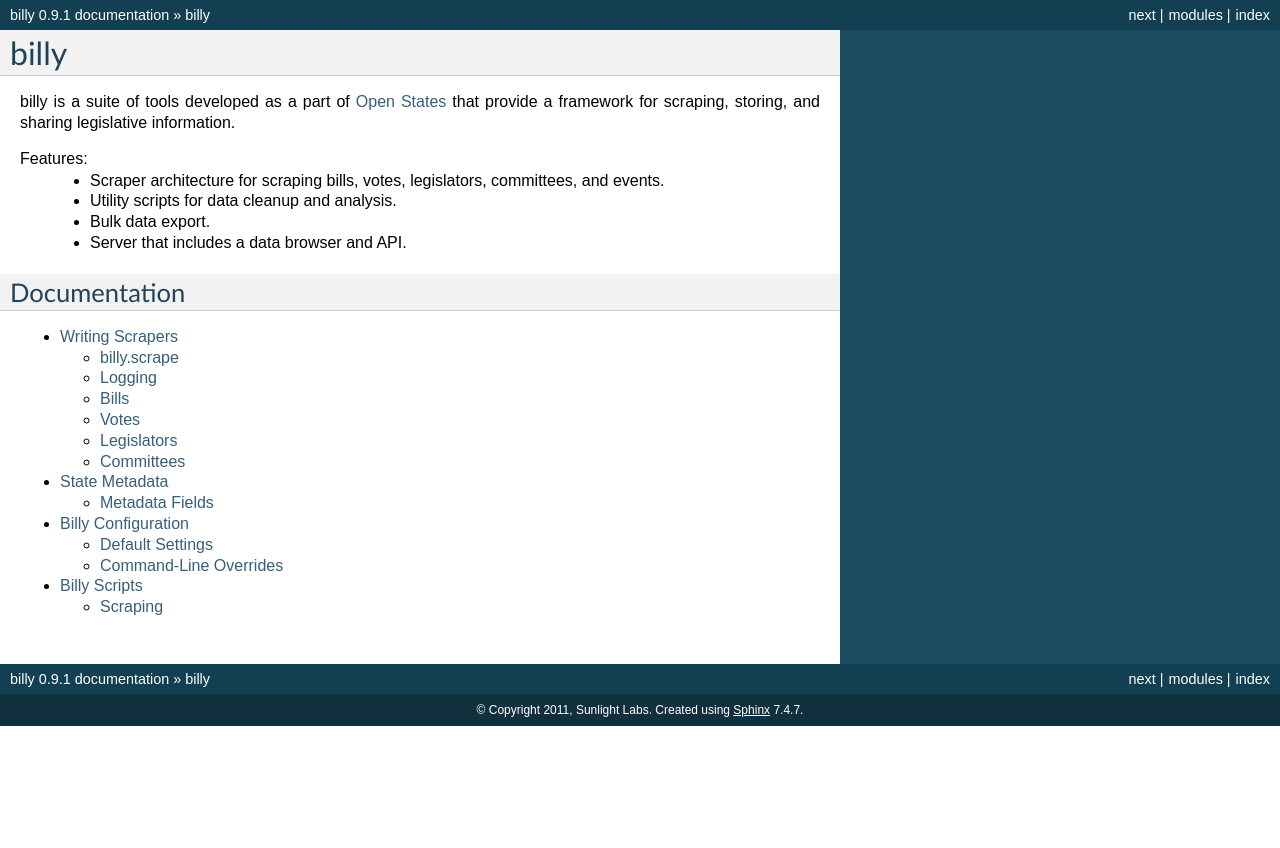
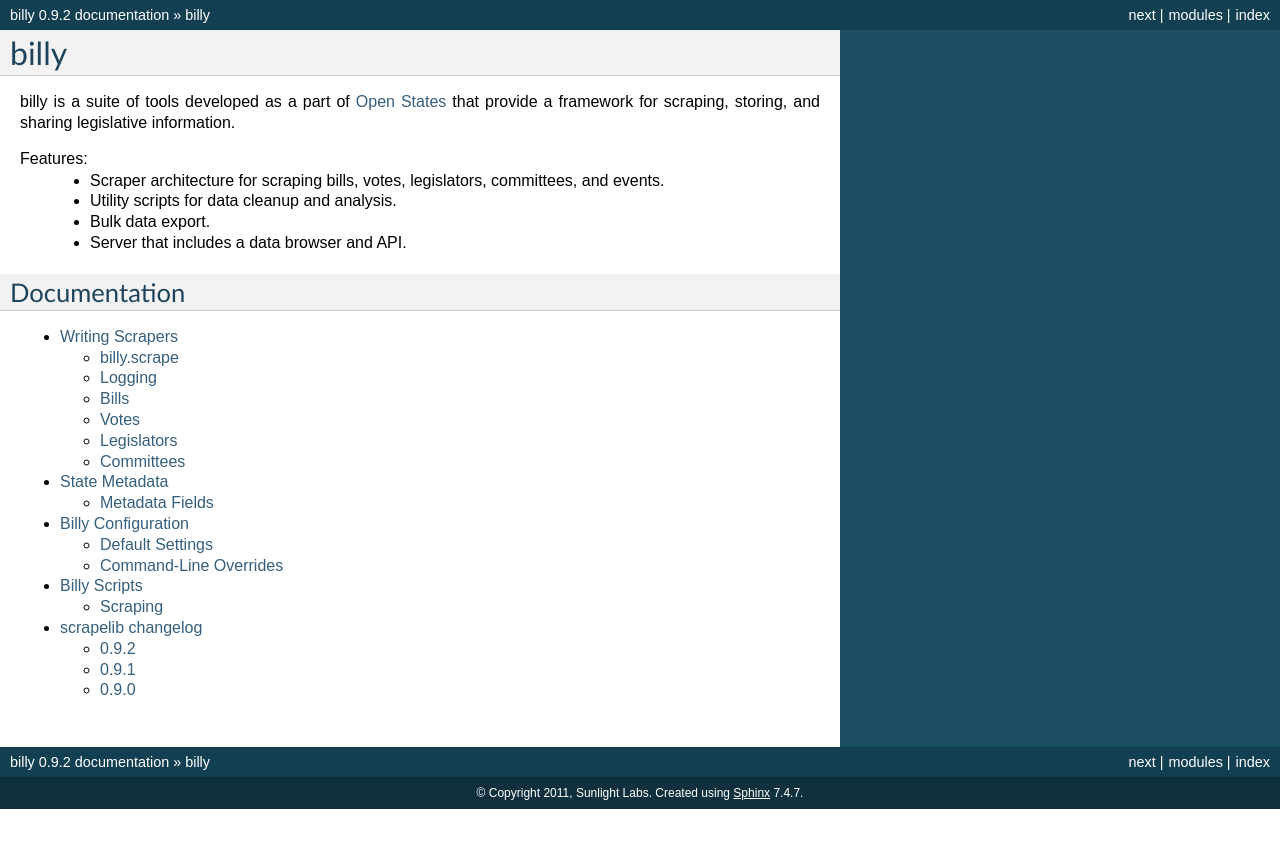
Before and after one commit to openstates/billy, a Sphinx documentation site: the page built from docs/index.rst, in a window 1280 px wide. Shown: the top 848 px of the page. Built offline with Sphinx 7.4.7, drawn with Linux system fonts in a browser that asks for light colours; formulas are drawn with MathJax 3.

Commit message:
docs and 0.9.2

```diff
--- a/billy/__init__.py
+++ b/billy/__init__.py
@@ -1,4 +1,4 @@
-__version__ = '0.9.1'
+__version__ = '0.9.2'
 
 from billy.conf import settings
 
--- /dev/null
+++ b/docs/changelog.rst
@@ -0,0 +1,19 @@
+scrapelib changelog
+===================
+
+0.9.2
+-----
+**26 September 2011**
+    * documentation improvements/moved to readthedocs.org
+    * load settings from a ``billy_settings.py`` file
+    * addition of ``SCRAPER_PATHS`` argument
+
+0.9.1
+-----
+**23 September 2011**
+    * packaging bugfix
+
+0.9.0
+-----
+**23 September 2011**
+    * initial release as used by Open States
--- a/docs/index.rst
+++ b/docs/index.rst
@@ -20,3 +20,4 @@
    metadata
    configuration
    scripts
+   changelog
```
